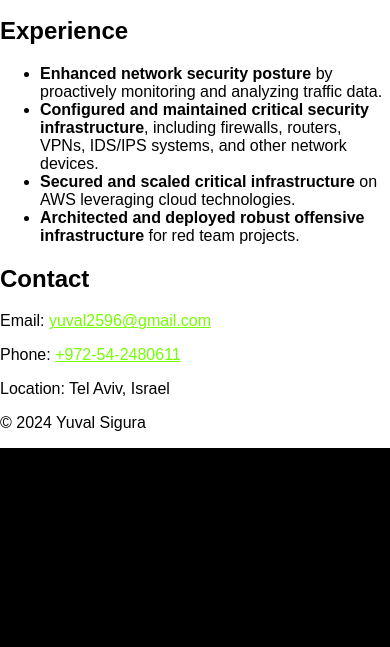
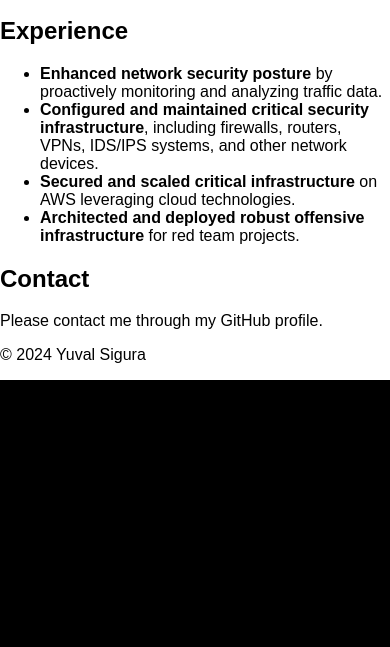
Before and after one commit to YuvalSigura/github., a plain HTML site: page index.html in a window 390 px wide. Shown: the part 197-844 px from the top of the page. Drawn offline with nearby package versions, Linux system fonts and the light colour scheme.

Commit message:
privacy: remove publicly exposed personal email and phone from contact page

```diff
--- a/index.html
+++ b/index.html
@@ -34,9 +34,7 @@
         </section>
         <section id="contact">
             <h2>Contact</h2>
-            <p>Email: <a href="mailto:yuval2596@gmail.com" style="color: #76FF03;">yuval2596@gmail.com</a></p>
-            <p>Phone: <a href="tel:+972542480611" style="color: #76FF03;">+972-54-2480611</a></p>
-            <p>Location: Tel Aviv, Israel</p>
+            <p>Please contact me through my GitHub profile.</p>
         </section>
     </main>
     <footer>
```
